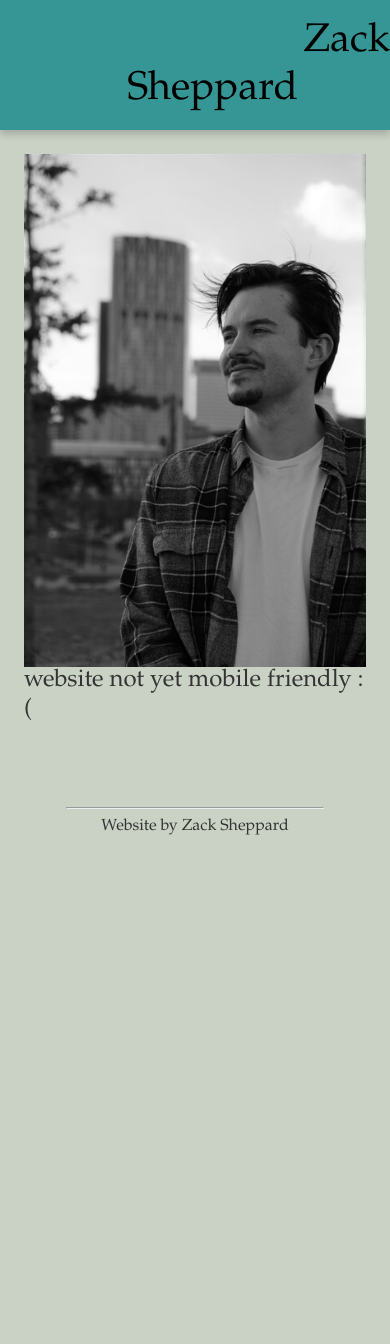
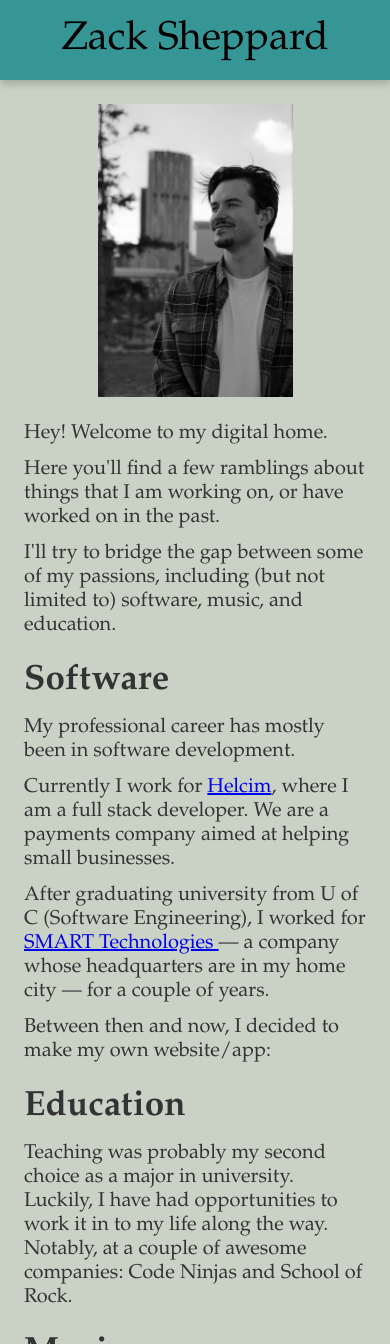
Before and after one commit to Zack-Sheppard/zack-sheppard.github.io, a plain HTML site: page index.html in a window 390 px wide. Shown: the top 1344 px of the page. Before the commit the page ends 844 px from the top, so only its background shows below. Drawn offline with Linux system fonts and the light colour scheme.

Commit message:
Site version beta

```diff
--- a/index.html
+++ b/index.html
@@ -37,27 +37,28 @@
     </div>
     <div id="body">
       <div id="me"><img src="me.jpg" alt="Zeke">
-      <div id="mobile">website not yet mobile friendly :(</div>
       </div><div class="content" id="text"><div class="para" id="self">
           <p>Hey! Welcome to my digital home.</p>
-          <p>Here you'll find a few pages about my interests,
-            and some ramblings about things that I am working on,
+          <p>Here you'll find a few ramblings about things that I am working on,
             or have worked on in the past.</p>
           <p>
             I'll try to bridge the gap between some of my passions,
             including (but not limited to) software, music, and education.
           </p>
-          <p id="hint">Try clicking some of the "links" up above 🤓</p>
+          <p class="desktop" id="hint">Try clicking some of the "links" up above 🤓</p>
         </div>
         <div class="para" id="software">
+          <h2 class="mobile-header">
+            Software
+          </h2>
           <p>
             My professional career has mostly been in software development.
           </p>
           <p>
             Currently I work for
-            <a href="https://farmdirectab.ca" target="_blank">Farm Direct</a>,
-            where I lead both the software and logistics deparments.
-            We are a small team fighting for better food sustainability.
+            <a href="https://helcim.com" target="_blank">Helcim</a>,
+            where I am a full stack developer.
+            We are a payments company aimed at helping small businesses.
           </p>
           <p>
             After graduating university from U of C (Software Engineering),
@@ -68,25 +69,36 @@
             for a couple of years.
           </p>
           <p>
-            Between then and now, I decided to make my own website/app,
-            which you can learn more about if you click the "Music" heading.
+            Between then and now, I decided to make my own website/app:
+          </p>
+          <p class="desktop">
+            You can learn more about if you click the "Music" heading.
+          </p>
+          <p class="mobile">
+            You can learn more about it in the Software & Music section.
           </p>
         </div>
         <div class="para" id="education">
+          <h2 class="mobile-header">
+            Education
+          </h2>
           <p>
             Teaching was probably my second choice as a major in university.
             Luckily, I have had opportunities to work it in to my life along
             the way. Notably, at a couple of awesome companies:
             Code Ninjas and School of Rock.
           </p>
-          <p>
+          <p class="desktop">
             Click the "Software" tab to read about Code Ninjas, etc.
           </p>
-          <p>
+          <p class="desktop">
             Click the "Music" tab to read about School of Rock, etc.
           </p>
         </div>
         <div class="para" id="music">
+          <h2 class="mobile-header">
+            Music
+          </h2>
           <p>
             I am an avid music lover, who has been a part of many projects,
             usually as a drummer.
@@ -168,6 +180,9 @@
           </div>
         </div>
         <div class="para" id="software-education">
+          <h2 class="mobile-header">
+            Software & Education
+          </h2>
           <p>
             During COVID, I worked part time at
             <a href="https://www.codeninjas.com/" target="_blank">
@@ -196,6 +211,9 @@
           </p>
         </div>
         <div class="para" id="software-music">
+          <h2 class="mobile-header">
+            Software & Music
+          </h2>
           <p>
             My first real solo software project is called Jukebox!
             You can check it out
@@ -217,6 +235,9 @@
           </p>
         </div>
         <div class="para" id="education-music">
+          <h2 class="mobile-header">
+            Education & Music
+          </h2>
           <p>
             Probably the coolest job in the world, is working at
             <a href="https://www.schoolofrock.com" target="_blank">
@@ -240,6 +261,9 @@
           </p>
         </div>
         <div class="para" id="software-education-music">
+          <h2 class="mobile-header">
+            Software, Education, & Music
+          </h2>
           <p>
             Ah, the elusive music-software-education holy trinity.
             Maybe one day, I can teach people about some of the best music
--- a/styles.css
+++ b/styles.css
@@ -46,7 +46,6 @@ body {
     background-color: #CAD2C5;
     color: #333333;
     font-family: "Garamond";
-    min-height: 100vh;
     display: grid;
     grid-template-rows: auto 1fr auto;
 }
@@ -55,8 +54,7 @@ body {
     background-color: #369696;
     box-shadow: 0 4px 8px 0 rgba(0, 0, 0, 0.2);
     color: #474747;
-    padding: 18px 0 16px 0;
-    min-height: 48px;
+    padding: 16px 0;
 }
 
 #header h1 {
@@ -76,6 +74,7 @@ body {
 .header-links {
     display: inline-block;
     margin-left: 24px;
+    vertical-align: text-bottom;
 }
 
 .header-link {
@@ -85,7 +84,7 @@ body {
 }
 
 #body {
-    padding: 24px;
+    margin-top: 20px;
 }
 
 #me {
@@ -125,8 +124,8 @@ body {
 }
 
 #hint {
-    bottom: 232px;
-    position: absolute;
+    position: relative;
+    top: 200px;
 }
 
 #software, #education, #music,
@@ -157,23 +156,33 @@ body {
 }
 
 #footer {
-    margin: 8px;
     text-align: center;
 }
 
 #hr {
     width: 256px;
+    margin-top: 12px;
 }
 
-#mobile {
+.mobile {
+    display: none;
+}
+
+.mobile-header {
     display: none;
 }
 
 /*
-    one media query warning that the site
-    is not quite ready for mobile
+    mobile/tablet
 */
-@media (max-width: 768px) {
+@media (max-width: 1024px) {
+    #body {
+        margin-top: 24px;
+        width: 100%;
+    }
+    .desktop {
+        display: none;
+    }
     #mobile {
         color: var(--blackGrey);
         display: block;
@@ -181,17 +190,45 @@ body {
     }
     .header-title {
         width: 100%;
+        text-align: center;
+    }
+    #header h1 {
+        margin: 0;
     }
     .header-links {
         display: none;
     }
     .content {
-        display: none;
+        text-align: left;
     }
     #text {
-        display: none;
+        display: block;
+        margin: auto;
+        margin-top: 24px;
+        text-align: left;
+        width: 100%;
     }
     #me {
-        width: 100%;
+        display: block;
+        margin: auto;
+    }
+    #me img {
+        display: block;
+        margin: auto;
+        float: unset;
+    }
+    .mobile-header {
+        display: block;
+        font-weight: bold;
+        font-size: 1.75em;
+        margin: 24px 0 12px 0;
+    }
+    #software, #education, #music,
+    #software-education, #software-music, #education-music,
+    #software-education-music {
+        display: block;
+    }
+    #footer {
+        margin-top: 24px;
     }
 }
```
